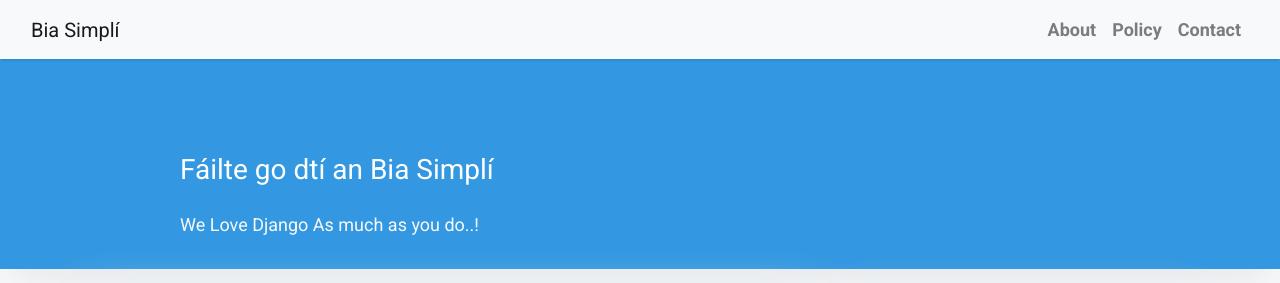
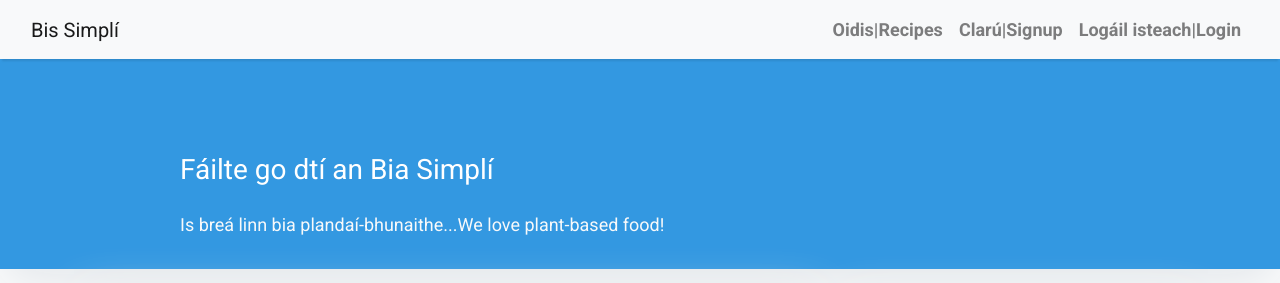
Before and after one commit to Amzzy78/blog-build, a Django app: page / in a window 1280 px wide. Shown: the top 283 px of the page. Run offline with Django 3.2, Linux system fonts and the light colour scheme; data comes from the database, SQL or seed files in the repository; some libraries are stand-ins or nearby versions.

Commit message:
Customize html pages

```diff
--- a/templates/base.html
+++ b/templates/base.html
@@ -18,7 +18,7 @@
     <!-- Navigation -->
     <nav class="navbar navbar-expand-lg navbar-light bg-light shadow" id="mainNav">
         <div class="container-fluid">
-            <a class="navbar-brand" href="{% url 'home' %}">Bia Simplí</a>
+            <a class="navbar-brand" href="{% url 'home' %}">Bis Simplí</a>
             <button class="navbar-toggler navbar-toggler-right" type="button" data-toggle="collapse"
                 data-target="#navbarResponsive" aria-controls="navbarResponsive" aria-expanded="false"
                 aria-label="Toggle navigation">
@@ -27,13 +27,14 @@
             <div class="collapse navbar-collapse" id="navbarResponsive">
                 <ul class="navbar-nav ml-auto">
                     <li class="nav-item text-black">
-                        <a class="nav-link text-black font-weight-bold" href="#">About</a>
+                        <a class="nav-link text-black font-weight-bold" href="#">Oidis|Recipes</a>
                     </li>
                     <li class="nav-item text-black">
-                        <a class="nav-link text-black font-weight-bold" href="#">Policy</a>
+                        <a class="nav-link text-black font-weight-bold" href="#">Clarú|Signup</a>
                     </li>
                     <li class="nav-item text-black">
-                        <a class="nav-link text-black font-weight-bold" href="#">Contact</a>
+                        <a class="nav-link text-black font-weight-bold" href="#">
+                            Logáil isteach|Login</a>
                     </li>
                 </ul>
             </div>
--- a/templates/index.html
+++ b/templates/index.html
@@ -28,7 +28,7 @@
             <div class=" col-md-8 col-md-10 mx-auto">
                 <div class="site-heading">
                     <h3 class=" site-heading my-4 mt-3 text-white"> Fáilte go dtí an Bia Simplí</h3>
-                    <p class="text-light">We Love Django As much as you do..! &nbsp
+                    <p class="text-light">Is breá linn bia plandaí-bhunaithe...We love plant-based food! &nbsp
                     </p>
                 </div>
             </div>
--- a/templates/sidebar.html
+++ b/templates/sidebar.html
@@ -11,10 +11,11 @@
 <div class="col-md-4 float-right ">
 <div class="card my-4">
         <h5 class="card-header">
-            Bialanna i Luimneach</h5>
+            Faoi|About</h5>
     <div class="card-body">
-        <p class="card-text">Bialanna i Luimneach a fhreastalaíonn bia blasta vegetarian agus vegan</p>
-        <p>Lorem Ipsum is simply dummy text of the printing and typesetting industry. Lorem Ipsum has been the industry's standard dummy text ever since the 1500s, when an unknown printer took a galley of type and scrambled it to make a type specimen book. It has survived not only five centuries, but also the leap into electronic typesetting, remaining essentially unchanged. It was popularised in the 1960s with the release of Letraset sheets containing Lorem Ipsum passages, and more recently with desktop publishing software like Aldus PageMaker including versions of Lorem Ipsum.</p>
+        <p class="card-text">This blog/blag is a space to share Plant-Based Recipies|Oidis Plandaí-Bhunaithe and to share a couple of Irish words|agus cúpla focal Gaeilge a roinnt.
+            <p>You will find here cruelty free recipes and you are encouraged to share yours with images please. One condition though, please incorporate a cúpla focal as Gaelige más é do thoil é.</p>
+            <p>We also want to direct you to some great Restaurants in Limerick serving delicious vegetarian and vegan food|Bialanna i Luimneach a fhreastalaíonn bia blasta vegetarian agus vegan. </p>
         <a href="#"
            class="btn btn-danger">Iniúchadh!</a>
     </div>
```
